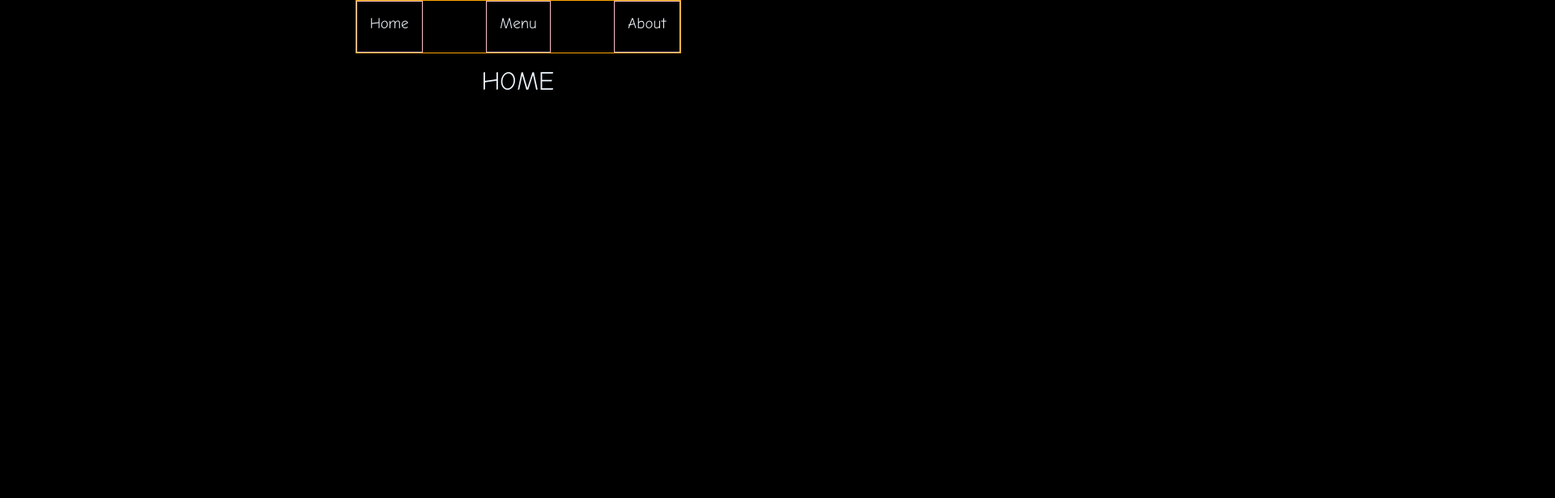
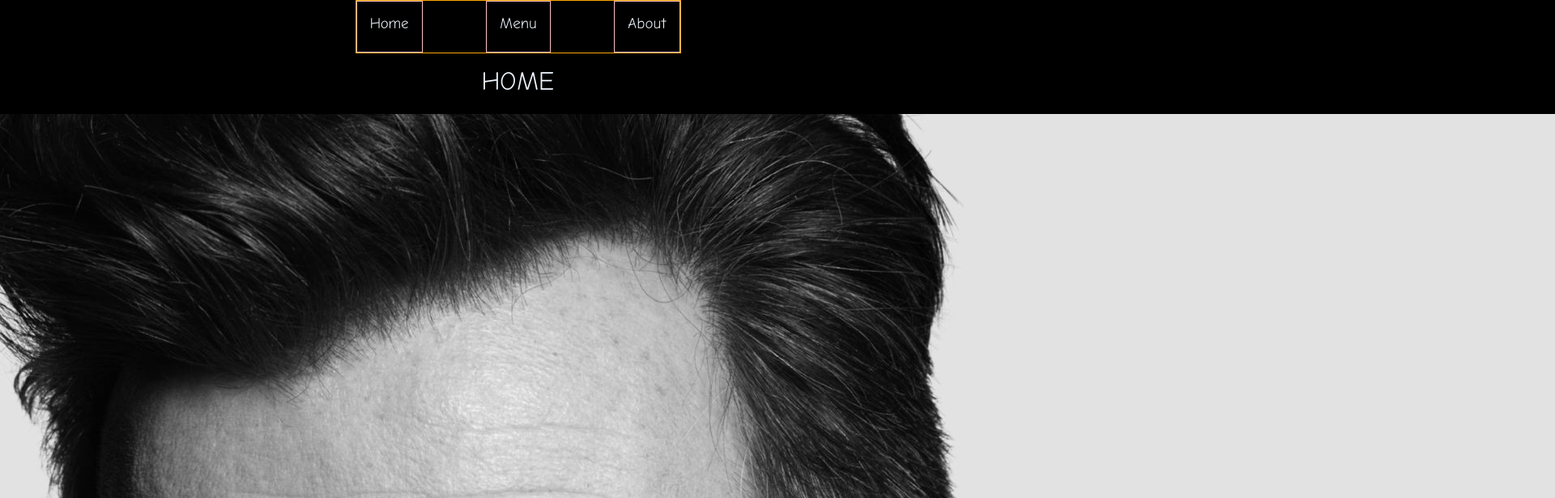
Before and after one commit to ZebraMilk/restaurant, a website built with webpack: page src/template.html in a window 1280 px wide. Shown: the top 616 px of the page at 81% size, 1920 px wide, since content can reach past the window. Built offline with nearby package versions, Linux system fonts and the light colour scheme.

Commit message:
Load Home page with more than a skeleton

```diff
--- a/src/home.js
+++ b/src/home.js
@@ -1,8 +1,18 @@
 export default function loadHome() {
-    const content = document.getElementById("content");
-    const home = document.createElement("h1")
-    home.innerText = "HOME";
-    content.appendChild(home);
+  const content = document.getElementById("content");
+  const home = document.createElement("h1");
+  home.innerText = "HOME";
+  content.appendChild(home);
 
-    console.log("Home loaded");
-};
+  const homeBody = document.createElement("section");
+  const homeImage = document.createElement("img");
+  const homeDetails = document.createElement("p");
+  homeDetails.innerText = "Here is the description of the tavern."
+  homeImage.src = "./src/icon.jpg";
+  homeBody.appendChild(homeImage);
+  homeBody.appendChild(homeDetails);
+
+  content.appendChild(homeBody);
+
+  console.log("Home loaded");
+}
--- a/webpack.config.js
+++ b/webpack.config.js
@@ -35,6 +35,7 @@
       title: "The Listing Lich",
       filename: "index.html",
       template: path.resolve(__dirname, "src/template.html"),
+      inject: false,
     }),
   ],
 };
```
Also changed, not shown: dist/index.html, dist/main.bundle.js.
